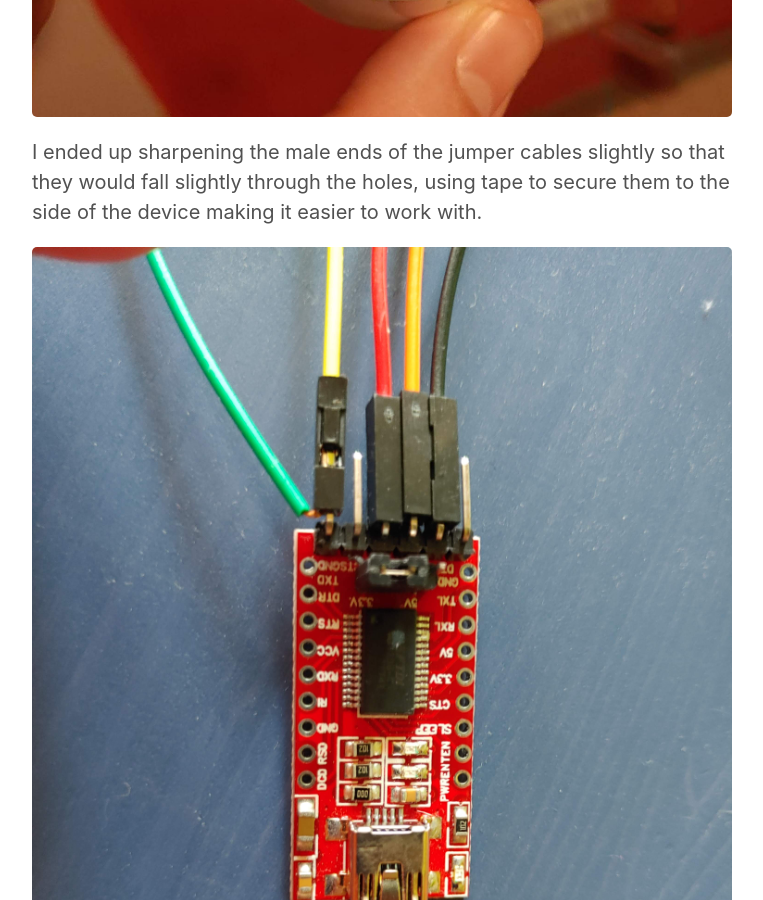
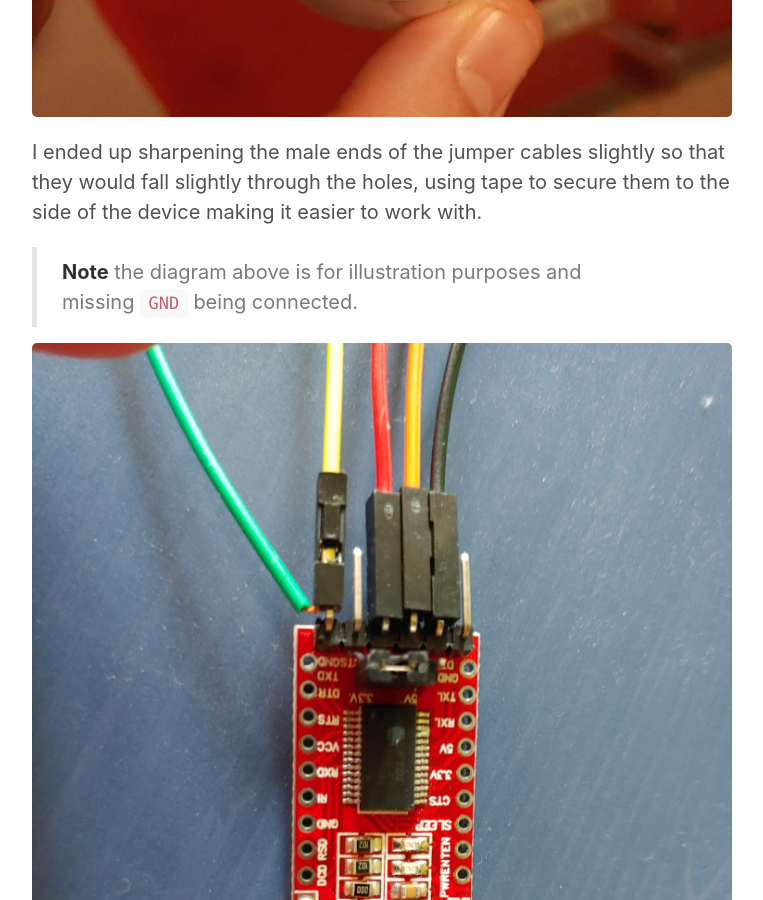
Before and after one commit to inverse/personal-site, a Jekyll site: the page built from _posts/2019-11-24-flashing-custom-firmware-on-a-gosund-sp111.md, in a window 1280 px wide and 900 px high, scrolled down 3468 px. Shown: the whole window, without its empty margins (258-1021 px from the left). Built offline with Jekyll 4.4.1, drawn with Linux system fonts in a browser that asks for light colours; nearby versions of some CDN libraries; comment, search, counter and statistics services are not loaded.

Commit message:
Add note

```diff
--- a/_posts/2019-11-24-flashing-custom-firmware-on-a-gosund-sp111.md
+++ b/_posts/2019-11-24-flashing-custom-firmware-on-a-gosund-sp111.md
@@ -56,6 +56,8 @@ This table outlines the way in which you should connect the plug to the FTDI ada
 ![Gosund SP111 open atached](/assets/img/posts/gosund-sp111-open-attached.jpg)
 
 I ended up sharpening the male ends of the jumper cables slightly so that they would fall slightly through the holes, using tape to secure them to the side of the device making it easier to work with.
+
+> **Note** the diagram above is for illustration purposes and missing `GND` being connected.
 
 ![FTDI wired](/assets/img/posts/ftdi-wired.jpg)
 
```
